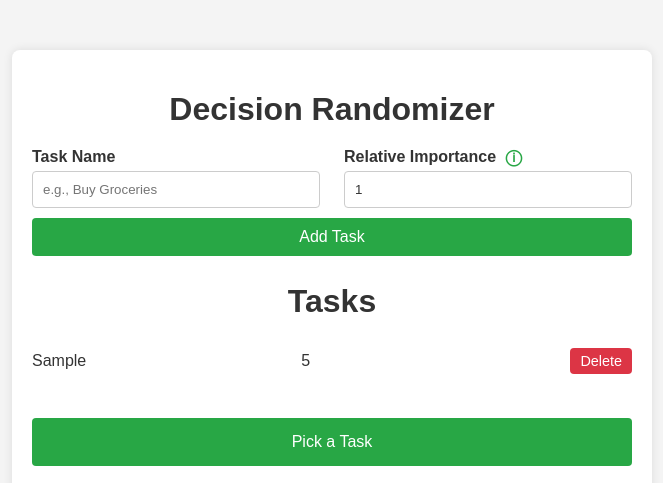
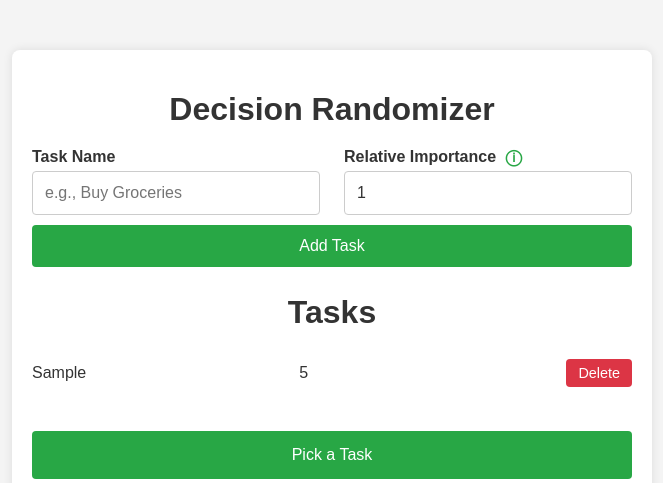
Before and after one commit to ady533/decision-randomizer, a plain HTML site: page index.html in a window 1280 px wide. Both pictures are taken after typing "Sample", "5" into the empty fields and a click on the button "Add Task". Shown: the whole page, without its empty margins (308-971 px from the left). Drawn offline with Linux system fonts and the light colour scheme.

Commit message:
Update styles.css

```diff
--- a/styles.css
+++ b/styles.css
@@ -247,3 +247,21 @@ h1, h2 {
     font-size: 0.8em;
   }
 }
+
+/* Additional Desktop Enhancements */
+@media (min-width: 601px) {
+  .input-group input {
+    font-size: 1em; /* Increase font size for better readability */
+    padding: 12px;   /* Increase padding for larger touch/click areas */
+  }
+
+  .add-task button {
+    font-size: 1em;
+    padding: 12px 20px;
+  }
+
+  .delete-button {
+    font-size: 0.9em;
+    padding: 6px 12px;
+  }
+}
```
